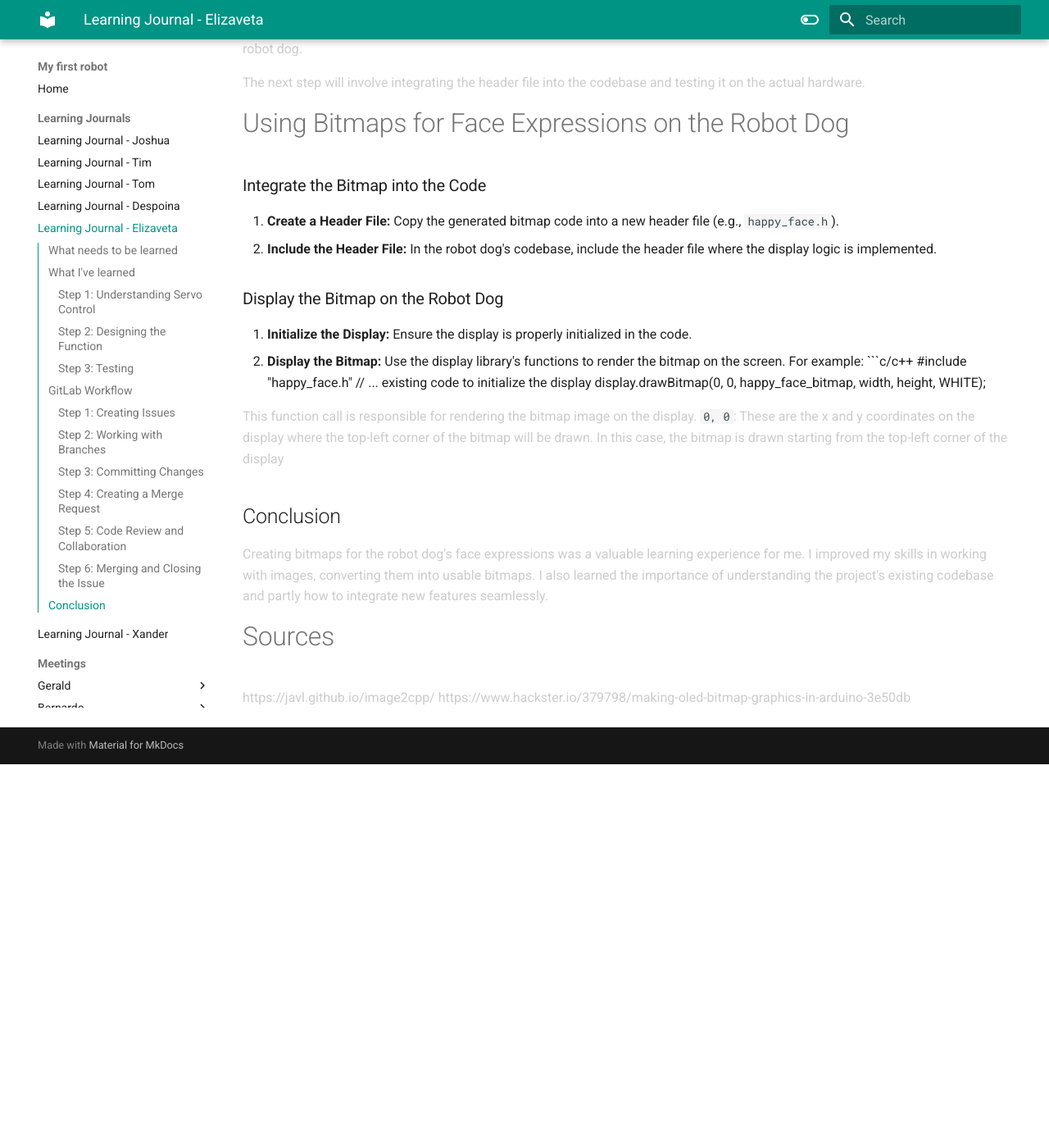
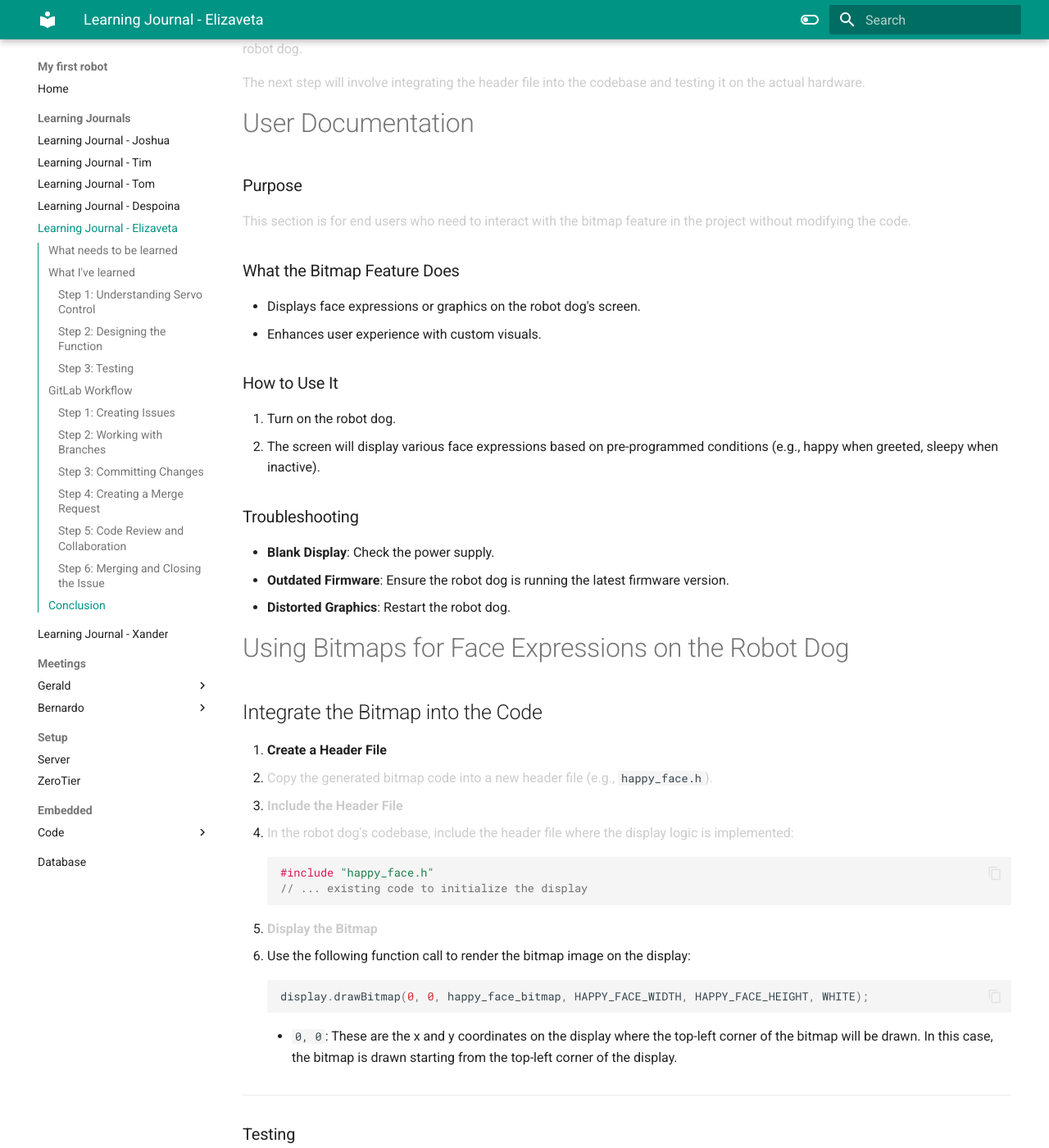
Before and after one commit to VioletHarmon2002/MyFirstRobot, an MkDocs documentation site: the page built from docs/Learning Journals/learning-journal-elizaveta.md, in a window 1280 px wide and 1400 px high, scrolled down 3220 px. Shown: the whole window at 82% size. Built offline with MkDocs 1.6.1 and Material for MkDocs 9.7.7, drawn with Linux system fonts in a browser that asks for light colours; before the commit the page ends 4152 px from its top, so only the background shows below that; some of the changed text lies outside the part shown.

Commit message:
Added user and developer documentation

````diff
--- a/docs/Learning Journals/learning-journal-elizaveta.md
+++ b/docs/Learning Journals/learning-journal-elizaveta.md
@@ -85,22 +85,52 @@ This process has helped me understand how to structure the bitmap data and where
 
 The next step will involve integrating the header file into the codebase and testing it on the actual hardware.
 
+# User Documentation
+
+### Purpose
+This section is for end users who need to interact with the bitmap feature in the project without modifying the code.
+
+### What the Bitmap Feature Does
+- Displays face expressions or graphics on the robot dog's screen.
+- Enhances user experience with custom visuals.
+
+### How to Use It
+1. Turn on the robot dog.
+2. The screen will display various face expressions based on pre-programmed conditions (e.g., happy when greeted, sleepy when inactive).
+
+
+### Troubleshooting
+- **Blank Display**: Check the power supply.
+- **Outdated Firmware**: Ensure the robot dog is running the latest firmware version.
+- **Distorted Graphics**: Restart the robot dog.
+
+
 # Using Bitmaps for Face Expressions on the Robot Dog
 
-### Integrate the Bitmap into the Code
-1. **Create a Header File:** Copy the generated bitmap code into a new header file (e.g., `happy_face.h`).
-2. **Include the Header File:** In the robot dog's codebase, include the header file where the display logic is implemented.
+## Integrate the Bitmap into the Code
 
-### Display the Bitmap on the Robot Dog
-1. **Initialize the Display:** Ensure the display is properly initialized in the code.
-2. **Display the Bitmap:** Use the display library's functions to render the bitmap on the screen. For example:
-   ```c/c++
-   #include "happy_face.h"
-   // ... existing code to initialize the display
-   display.drawBitmap(0, 0, happy_face_bitmap, width, height, WHITE);
+1. **Create a Header File**
+   - Copy the generated bitmap code into a new header file (e.g., `happy_face.h`).
 
-This function call is responsible for rendering the bitmap image on the display.
-`0, 0`: These are the x and y coordinates on the display where the top-left corner of the bitmap will be drawn. In this case, the bitmap is drawn starting from the top-left corner of the display
+2. **Include the Header File**
+   - In the robot dog's codebase, include the header file where the display logic is implemented:
+     ```c
+     #include "happy_face.h"
+     // ... existing code to initialize the display
+     ```
+
+3. **Display the Bitmap**
+   - Use the following function call to render the bitmap image on the display:
+     ```c
+     display.drawBitmap(0, 0, happy_face_bitmap, HAPPY_FACE_WIDTH, HAPPY_FACE_HEIGHT, WHITE);
+     ```
+     - `0, 0`: These are the x and y coordinates on the display where the top-left corner of the bitmap will be drawn. In this case, the bitmap is drawn starting from the top-left corner of the display.
+
+---
+### Testing
+1. Compile and upload the code to the robot dog's microcontroller.
+2. Verify the bitmap appears correctly on the screen.
+3. Check for performance issues, such as slow rendering.
 
 
 ## Conclusion
````
